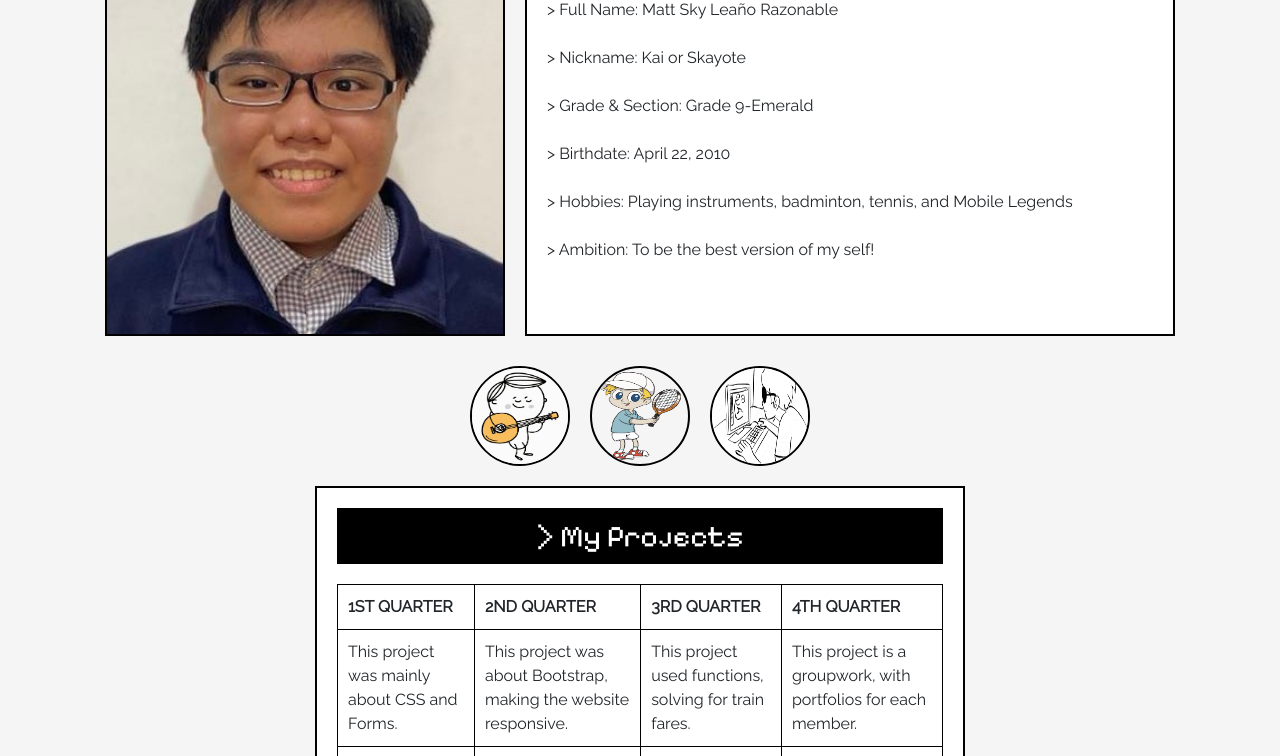
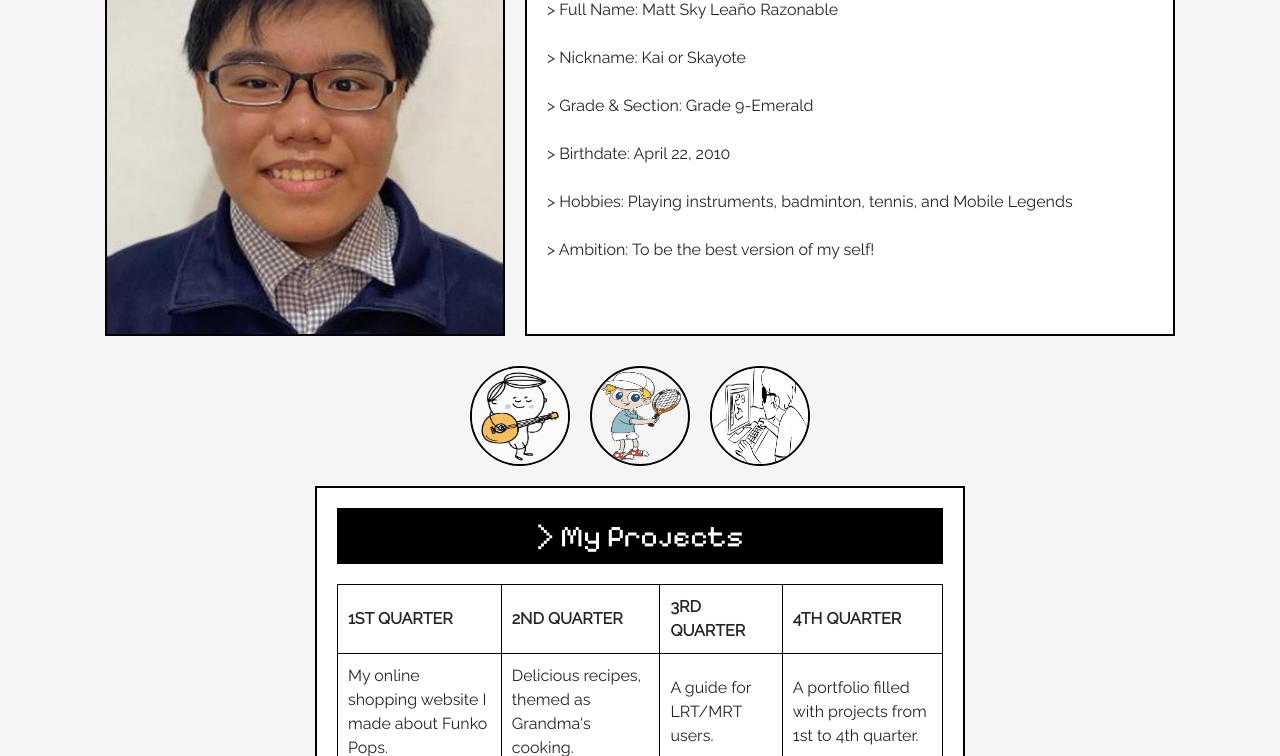
Before and after one commit to SA-9E-Maranan/SA_ICT9Emerald_Q4Project_Group-5, a plain HTML site: page mattsky.html in a window 1280 px wide. Shown: the part 196-952 px from the top of the page. Drawn offline with nearby package versions, Linux system fonts and the light colour scheme.

Commit message:
Update mattsky.html

```diff
--- a/mattsky.html
+++ b/mattsky.html
@@ -234,10 +234,10 @@
           <th>4TH QUARTER</th>
         </tr>
         <tr>
-          <td>This project was mainly about CSS and Forms.</td>
-          <td>This project was about Bootstrap, making the website responsive.</td>
-          <td>This project used functions, solving for train fares.</td>
-          <td>This project is a groupwork, with portfolios for each member.</td>
+          <td>My online shopping website I made about Funko Pops.</td>
+          <td>Delicious recipes, themed as Grandma's cooking.</td>
+          <td>A guide for LRT/MRT users.</td>
+          <td>A portfolio filled with projects from 1st to 4th quarter.</td>
         </tr>
         <tr>
           <td><a href="https://sa-9e-razonable.github.io/SA_ICT_9Emerald_Q1Project/" target="_blank">Click Here</a></td>
```
